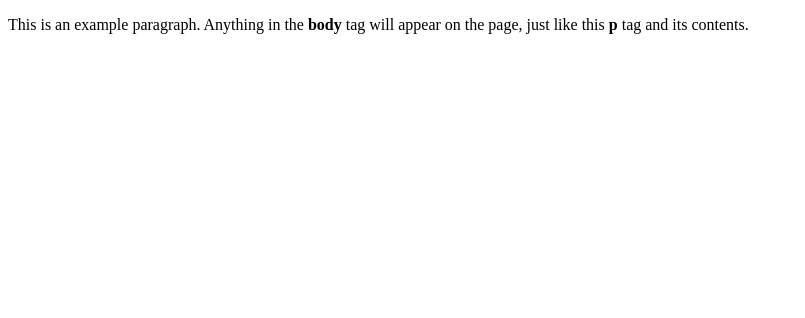
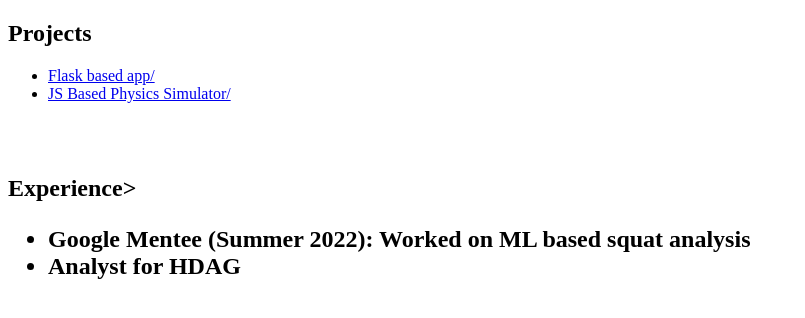
Before and after one commit to aacontreras20/aaroncontrerasportfolio, a plain HTML site: page index.html in a window 1280 px wide. Shown: the whole page, without its empty margins (0-805 px from the left). Drawn offline with Linux system fonts and the light colour scheme.

Commit message:
Update index.html

```diff
--- a/index.html
+++ b/index.html
@@ -1,9 +1,20 @@
 <!doctype html>
 <html>
   <head>
-    <title>This is the title of the webpage!</title>
+    <title>Portfolio</title>
   </head>
   <body>
-    <p>This is an example paragraph. Anything in the <strong>body</strong> tag will appear on the page, just like this <strong>p</strong> tag and its contents.</p>
+    <h2>Projects</h2>
+    <ul>
+      <li><a href="https://aacontreras20.github.io/pokegame">Flask based app/</a></li>
+      <li><a href="https://editor.p5js.org/aacontreras20/sketches/ghPKeSgaN">JS Based Physics Simulator/</a></li>
+    </ul>
+    <br>
+    <br>
+    <h2>Experience>
+    <ul>
+      <li> Google Mentee (Summer 2022): Worked on ML based squat analysis </li>
+      <li> Analyst for HDAG </li>
+    </ul>
   </body>
 </html>
```
